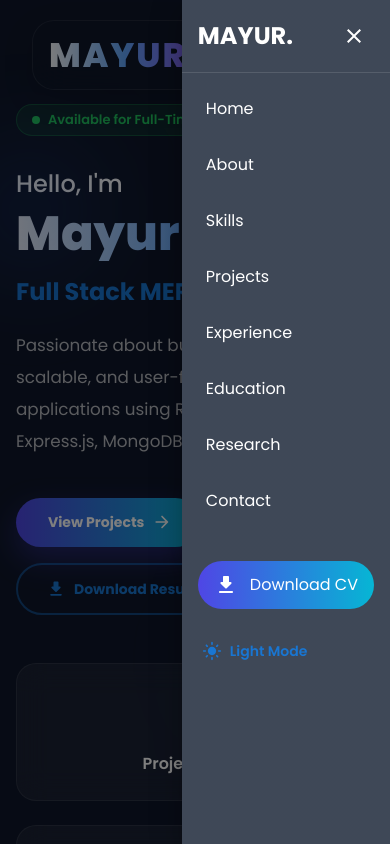
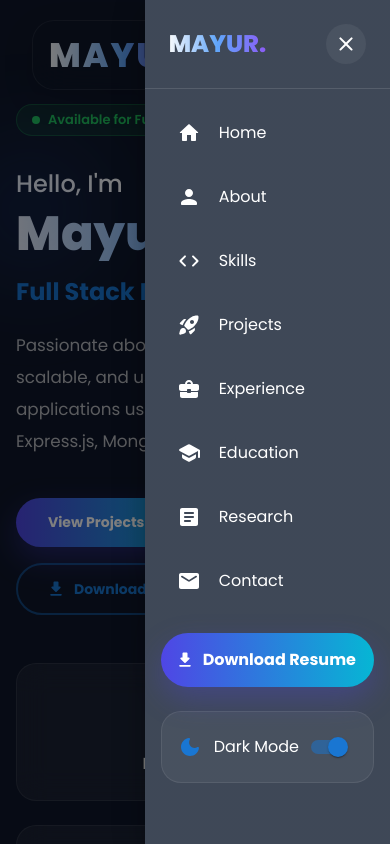
Before and after one commit to 12345-dd/portfolio, a React (Vite) app: page / in a window 390 px wide. Both pictures are taken after a click on the button 319 px from the left and 55 px from the top of the page. Shown: the top 844 px of the page. Built offline with nearby package versions, Linux system fonts and the light colour scheme.

Commit message:
redesign mobile navbar

```diff
--- a/src/components/Navbar/MobileDrawer.jsx
+++ b/src/components/Navbar/MobileDrawer.jsx
@@ -6,23 +6,52 @@ import {
   Divider,
   List,
   ListItemButton,
+  ListItemIcon,
   ListItemText,
   Button,
-  ListItemIcon,
   useTheme,
+  Switch,
 } from "@mui/material";
 
-import CloseIcon from "@mui/icons-material/Close";
+import CloseRoundedIcon from "@mui/icons-material/CloseRounded";
 import DownloadRoundedIcon from "@mui/icons-material/DownloadRounded";
+
+import HomeRoundedIcon from "@mui/icons-material/HomeRounded";
+import PersonRoundedIcon from "@mui/icons-material/PersonRounded";
+import CodeRoundedIcon from "@mui/icons-material/CodeRounded";
+import RocketLaunchRoundedIcon from "@mui/icons-material/RocketLaunchRounded";
+import BusinessCenterRoundedIcon from "@mui/icons-material/BusinessCenterRounded";
+import SchoolRoundedIcon from "@mui/icons-material/SchoolRounded";
+import ArticleRoundedIcon from "@mui/icons-material/ArticleRounded";
+import MailRoundedIcon from "@mui/icons-material/MailRounded";
+
+
 import DarkModeRoundedIcon from "@mui/icons-material/DarkModeRounded";
 import LightModeRoundedIcon from "@mui/icons-material/LightModeRounded";
 
-import navLinks from "../../data/navLinks";
-import personalInfo from "../../data/personalInfo";
 import { Link } from "react-scroll";
 
-const MobileDrawer = ({ open, onClose, mode, setMode }) => {
-  const theme = useTheme()
+import personalInfo from "../../data/personalInfo";
+import navLinks from "../../data/navLinks";
+
+const MobileDrawer = ({
+  open,
+  onClose,
+  mode,
+  setMode,
+}) => {
+  const theme = useTheme();
+
+  const navIcons = {
+    home: <HomeRoundedIcon />,
+    about: <PersonRoundedIcon />,
+    skills: <CodeRoundedIcon />,
+    projects: <RocketLaunchRoundedIcon />,
+    experience: <BusinessCenterRoundedIcon />,
+    education: <SchoolRoundedIcon />,
+    research: <ArticleRoundedIcon />,
+    contact: <MailRoundedIcon />,
+  };
 
   return (
     <Drawer
@@ -32,41 +61,82 @@ const MobileDrawer = ({ open, onClose, mode, setMode }) => {
       slotProps={{
         sx: {
           width: 320,
-          backgroundColor: "background.paper",
+
+          borderTopLeftRadius: 28,
+
+          borderBottomLeftRadius: 28,
+
+          bgcolor: "background.paper",
+
           color: "text.primary",
+
+          overflowX: "hidden",
         },
       }}
     >
+      {/* Header */}
 
       <Box
         sx={{
-          display: "flex",
-          alignItems: "center",
-          justifyContent: "space-between",
-          p: 2,
+          p: 3,
         }}
       >
+        <Box
+          sx={{
+            display: "flex",
+
+            justifyContent: "space-between",
+
+            alignItems: "center",
+          }}
+        >
+          <Box>
             <Typography
               variant="h5"
               sx={{
-            color:
+                fontWeight: 800,
+
+                background:
                   theme.palette.mode === "dark"
                     ? "linear-gradient(90deg,#F8FAFC,#60A5FA,#8B5CF6)"
                     : "linear-gradient(90deg,#0F172A,#2563EB,#7C3AED)",
-            fontWeight: 700,
+
+                WebkitBackgroundClip: "text",
+
+                WebkitTextFillColor: "transparent",
               }}
             >
               {personalInfo.brand}
             </Typography>
+          </Box>
 
-        <IconButton onClick={onClose}>
-          <CloseIcon />
+          <IconButton
+            onClick={onClose}
+            sx={{
+              borderRadius: 3,
+
+              bgcolor:
+                theme.palette.mode === "dark"
+                  ? "rgba(255,255,255,.06)"
+                  : "rgba(0,0,0,.05)",
+            }}
+          >
+            <CloseRoundedIcon />
           </IconButton>
+        </Box>
       </Box>
 
       <Divider />
 
-      <List>
+      {/* Navigation */}
+
+      <List
+        sx={{
+          px: 2,
+
+          py: 2,
+        }}
+      >
         {navLinks.map((item) => (
           <Link
             key={item.id}
@@ -79,89 +149,173 @@ const MobileDrawer = ({ open, onClose, mode, setMode }) => {
           >
             <ListItemButton
               sx={{
+                borderRadius: 3,
+
+                mb: 1,
+
                 py: 1.5,
-                px: 3,
 
-                "&.active":{
-                  background:
-                    "linear-gradient(90deg,#4F46E5,#06B6D4)",
-                  color:"#fff",
+                transition: ".3s",
 
-                  "& .MuiListItemText-primary":{
-                    fontWeight: 700
+                "&.active": {
+                  bgcolor:
+                    theme.palette.mode === "dark"
+                      ? "rgba(79,70,229,.18)"
+                      : "rgba(79,70,229,.12)",
+
+                  color: "primary.main",
+
+                  borderLeft: "4px solid",
+
+                  borderColor: "primary.main",
+
+                  "& .MuiListItemText-primary": {
+                    fontWeight: 700,
                   },
-
-
                 },
 
                 "&:hover": {
-                    color: "#60A5FA",
+                  bgcolor:
+                    theme.palette.mode === "dark"
+                      ? "rgba(255,255,255,.05)"
+                      : "rgba(99,102,241,.06)",
+
+                  transform: "translateX(8px)",
                 },
-
-                "&:hover::after": {
-                    transform: "scaleX(1)",
-                }
               }}
             >
-              <ListItemText primary={item.label} />
+              <ListItemIcon
+                sx={{
+                  color: "inherit",
+
+                  minWidth: 42,
+                }}
+              >
+                {navIcons[item.id]}
+              </ListItemIcon>
+
+              <ListItemText
+                primary={item.label}
+              />
             </ListItemButton>
           </Link>
         ))}
       </List>
 
-      <List>
-        <ListItemButton
+      <Box
+        sx={{
+          px: 2,
+        }}
+      >
+        <Button
           component="a"
           href={personalInfo.resume}
           download
+          fullWidth
+          startIcon={<DownloadRoundedIcon />}
+          variant="contained"
           sx={{
-            mx: 2,
-            mt: 2,
-            borderRadius: 2,
-            background: "linear-gradient(90deg,#4F46E5,#06B6D4)",
-            color: "#fff",
+            py: 1.6,
+
+            borderRadius: "50px",
+
+            textTransform: "none",
+
+            fontWeight: 700,
+
+            fontSize: "1rem",
+
+            background:
+              "linear-gradient(90deg,#4F46E5,#06B6D4)",
+
+            boxShadow:
+              "0 12px 30px rgba(79,70,229,.30)",
+
+            transition: ".3s",
 
             "&:hover": {
-              transform: "translateY(-2px)"
+              transform: "translateY(-3px)",
+
+              boxShadow:
+                "0 18px 35px rgba(79,70,229,.35)",
             },
           }}
         >
-          <ListItemIcon
+          Download Resume
+        </Button>
+      </Box>
+            {/* Theme */}
+
+      <Box
         sx={{
-              color: "#fff",
-              minWidth: 36,
+          px: 2,
+          mt: 3,
         }}
       >
-            <DownloadRoundedIcon />
-          </ListItemIcon>
+        <Box
+          sx={{
+            p: 2,
 
-          <ListItemText primary="Download CV" />
-        </ListItemButton>
-      </List>
+            mb: 2,
 
-      <Button
-        fullWidth
-        startIcon={
+            display: "flex",
+
+            alignItems: "center",
+
+            justifyContent: "space-between",
+
+            borderRadius: "20px",
+
+            bgcolor:
+              theme.palette.mode === "dark"
+                ? "rgba(255,255,255,.05)"
+                : "rgba(99,102,241,.06)",
+
+            border: `1px solid ${
+              theme.palette.mode === "dark"
+                ? "rgba(255,255,255,.08)"
+                : "rgba(99,102,241,.15)"
+            }`,
+          }}
+        >
+          <Box
+            sx={{
+              display: "flex",
+
+              alignItems: "center",
+
+              gap: 1.5,
+            }}
+          >
+            {mode === "dark" ? (
+              <DarkModeRoundedIcon color="primary" />
+            ) : (
+              <LightModeRoundedIcon color="warning" />
+            )}
+
+            <Box>
+              <Typography
+                fontWeight={700}
+              >
+                {mode === "dark"
+                  ? "Dark Mode"
+                  : "Light Mode"}
+              </Typography>
+            </Box>
+          </Box>
+
+          <Switch
+            checked={mode === "dark"}
+            onChange={() =>
+              setMode(
                 mode === "dark"
-            ? <LightModeRoundedIcon />
-            : <DarkModeRoundedIcon />
+                  ? "light"
+                  : "dark"
+              )
             }
-        sx={{
-            variant:"outlined",
-            mx:2,
-            mt: 2,
-            width: "calc(100% - 32px)",
-            borderRadius: "2",
-            justifyContent: "flex-start",
-            textTransform: "none",
-            fontWeight: 600
-        }}
-        onClick={() =>
-            setMode(mode === "dark" ? "light" : "dark")
-        }
-      >
-        {mode === "dark" ? "Light Mode" : "Dark Mode"}
-      </Button>
+          />
+        </Box>
+      </Box>
     </Drawer>
   );
 };
```
Lines whose indentation alone changed are shown as unchanged.
